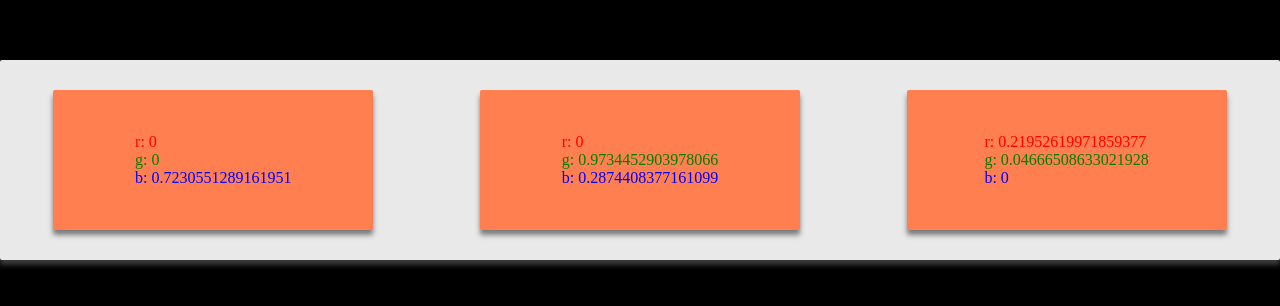
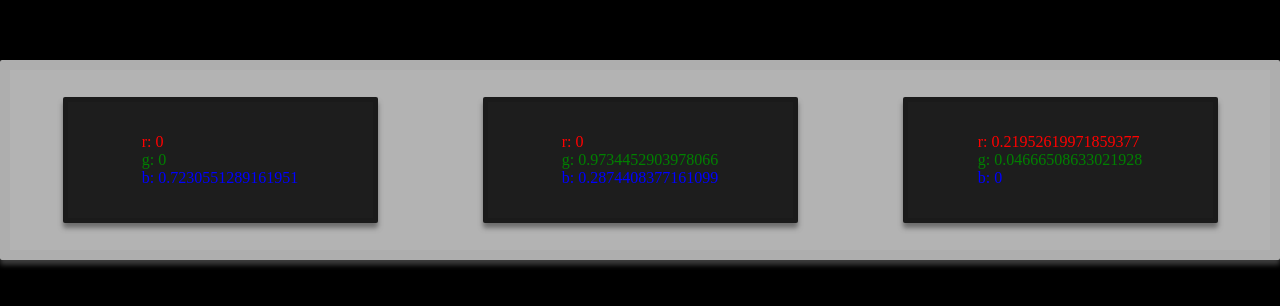
Before and after one commit to videnacry/KnowColor, a plain HTML site: page index.html in a window 1280 px wide. Shown: the part 460-766 px from the top of the page. Drawn offline with nearby package versions, Linux system fonts and the light colour scheme.

Commit message:
changed index.html answer panel per card panel, game.js insertion of html answer and rgb panels in card panel, game.css added borders to the cards panels, and the answer class per card class, and answer & rgb styles to work with card as a card

```diff
--- a/assets/scripts/game.js
+++ b/assets/scripts/game.js
@@ -69,9 +69,10 @@ for(let answers = 2; answers>=0; answers--){
 }
 
 //-----------------------------------PRINT COLORS ALTERNATIVES------------------------------//
-let alternativePanels = document.getElementsByClassName('answer')
+let alternativePanels = document.getElementsByClassName('card')
 for(let index = 0; alternativePanels.length > index; index++){
     alternativePanels[index].innerHTML =
+    '<div class="answer"></div>' +
     '<div class="rgb">' +
     '<span class="r"> r: ' + alternatives[index].r + '</span>' +
     '<span class="g"> g: ' + alternatives[index].g + '</span>' +
@@ -95,7 +96,7 @@ fontLoader.load('../realTest/node_modules/three/examples/fonts/gentilis_regular.
         size:2,
         height:0.5
     })
-    material = new THREE.MeshLambertMaterial({color:0x00FF5F})
+    material = new THREE.MeshLambertMaterial({color:0xdddddd})
     let text = new THREE.Mesh(title,material)
     text.position.set(-10,8,-10)
     scene.add(text)
--- a/assets/styles/game.css
+++ b/assets/styles/game.css
@@ -1,8 +1,11 @@
 :root{
-    --answer-color : coral;
-    --answers-color :rgb(233,233,233);
+    --answer-color : rgb(29, 29, 29);
+    --answers-color :rgb(179, 179, 179);
 }
-.answers,.answer{
+*{
+    box-sizing: border-box;
+}
+.answers,.card{
     border-radius:2px;
     box-shadow:0 5px 5px rgba(82, 82, 82, 0.726);
 }
@@ -13,15 +16,19 @@
     justify-content:space-around;
     height:25%;
     width:100%;
-    background-color:rgb(233, 233, 233);
+    background-color:var(--answers-color);
+    border:solid 10px rgba(170, 170, 170, 0.5);
 }
-.answer{
+.card{
     width:25%;
     height:70%;
     align-self:center;
     background-color:var(--answer-color);
+    border:solid 5px rgba(24, 24, 24, 0.507);
     display: flex;
     justify-content: center;
+    position:relative;
+    perspective:1000px;
 }
 .r,.g,.b{
     display: block;
@@ -35,6 +42,20 @@
 .b{
     color:blue;
 }
+.rgb,.answer{
+    backface-visibility: hidden;
+    transition:transform 2s;
+    transform:rotateY(0deg)
+}
 .rgb{
     align-self: center;
 }
+.answer{
+    position:absolute;
+    height:100%;
+    width:100%;
+    transform:rotateY(360deg);
+}
+.rotate{
+    transform:rotateY(180deg);
+}
--- a/index.html
+++ b/index.html
@@ -9,9 +9,9 @@
 </head>
 <body>
     <div class="answers">
-        <div class="answer"></div>
-        <div class="answer"></div>
-        <div class="answer"></div>
+        <div class="card"></div>
+        <div class="card"></div>
+        <div class="card"></div>
     </div>
-    <script src="assets/scripts/game.js" difer></script>
+    <script src="assets/scripts/game.js" defer></script>
 </body>
```
